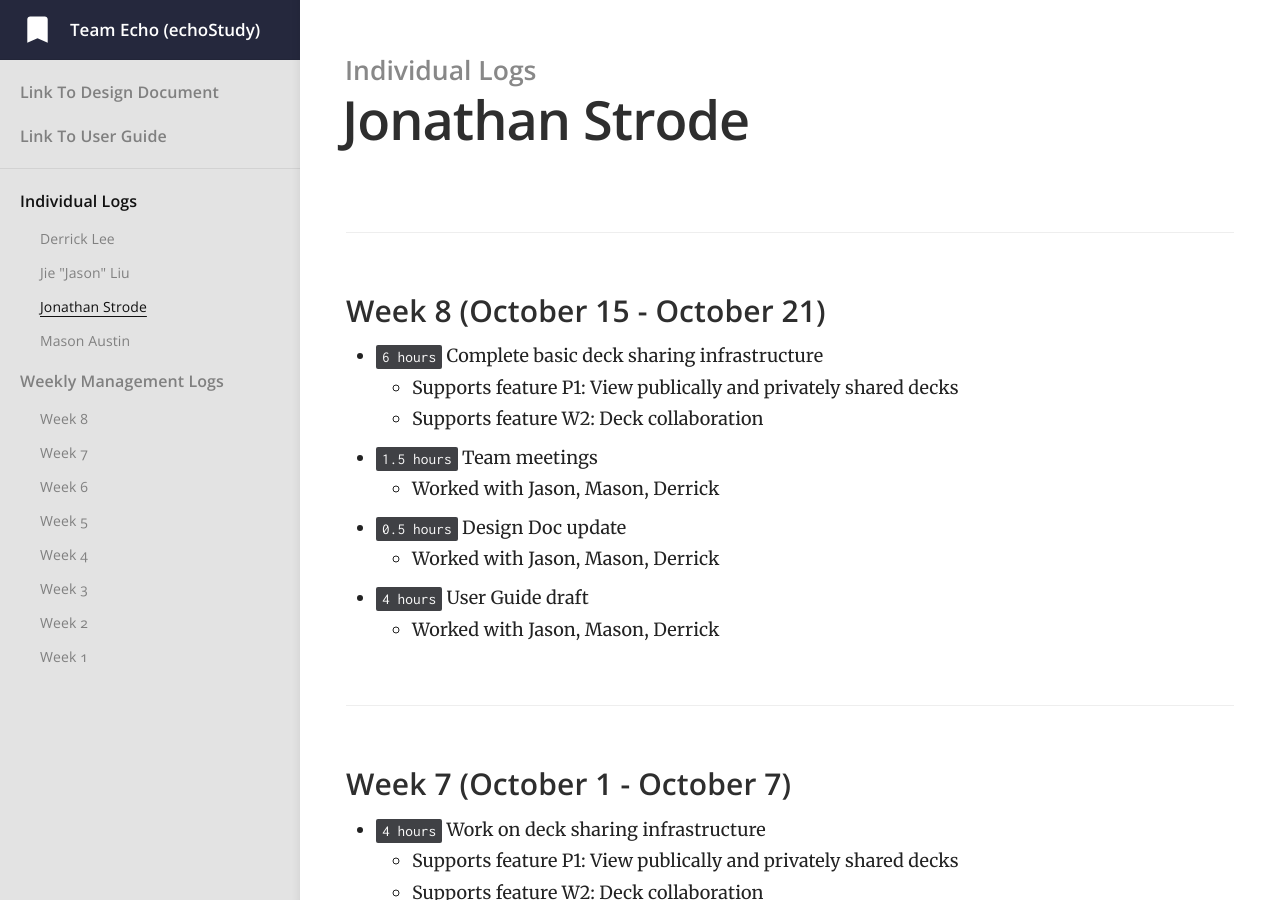
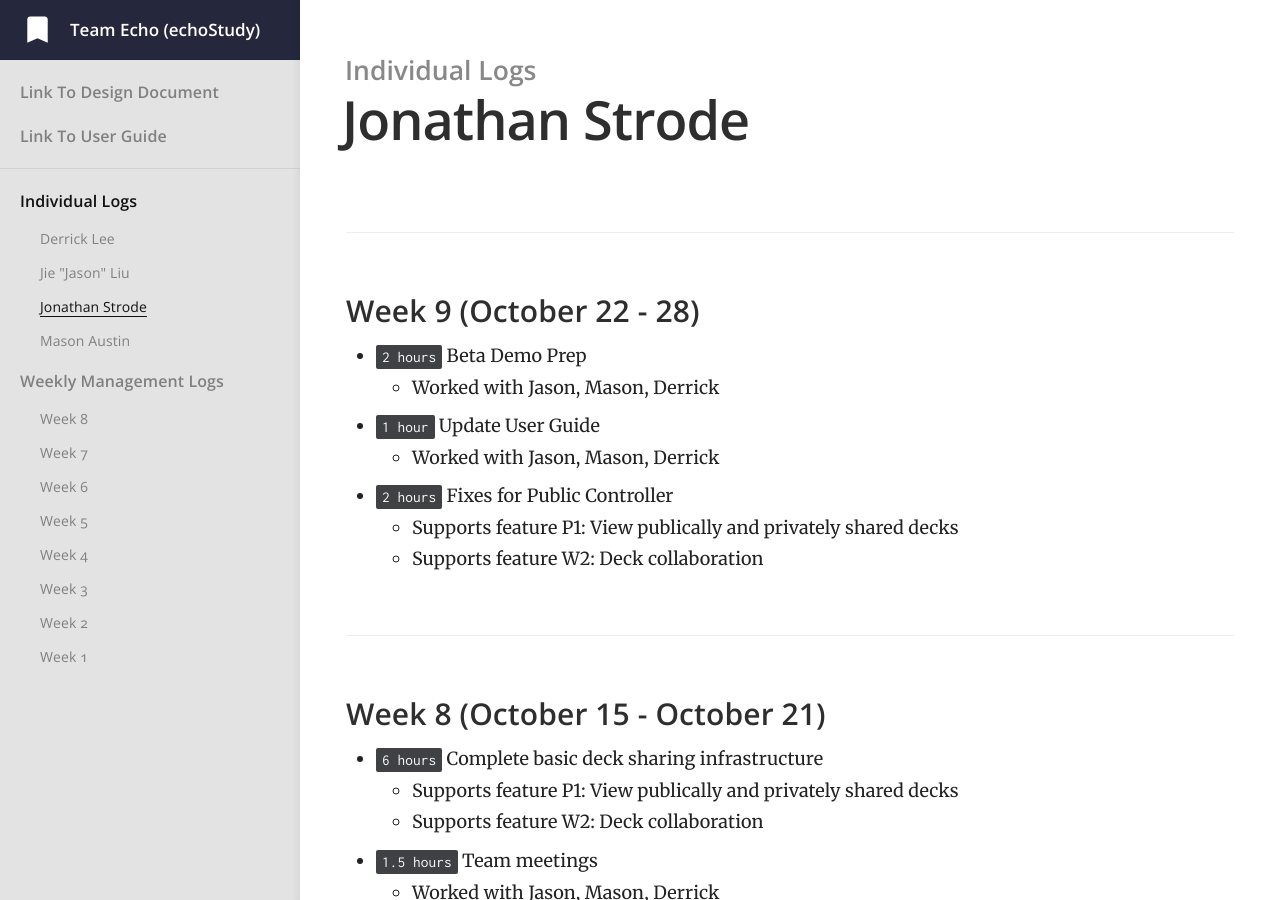
Before and after one commit to jiejasonliu/team-echo-site, a Jekyll site: the page built from _docs/individual-logs/jonstrode-logs.md, in a window 1280 px wide and 900 px high. Built offline with Jekyll 4.4.1, drawn with Linux system fonts in a browser that asks for light colours.

Commit message:
Jon's week 9 log update

```diff
--- a/_docs/individual-logs/jonstrode-logs.md
+++ b/_docs/individual-logs/jonstrode-logs.md
@@ -3,6 +3,15 @@ title: Jonathan Strode
 category: Individual Logs
 order: 2
 ---
+
+### Week 9 (October 22 - 28)
+  - `2 hours` Beta Demo Prep
+    - Worked with Jason, Mason, Derrick
+  - `1 hour` Update User Guide
+    - Worked with Jason, Mason, Derrick
+  - `2 hours` Fixes for Public Controller
+    - Supports feature P1: View publically and privately shared decks
+    - Supports feature W2: Deck collaboration
 
 ### Week 8 (October 15 - October 21)
   - `6 hours` Complete basic deck sharing infrastructure
```
